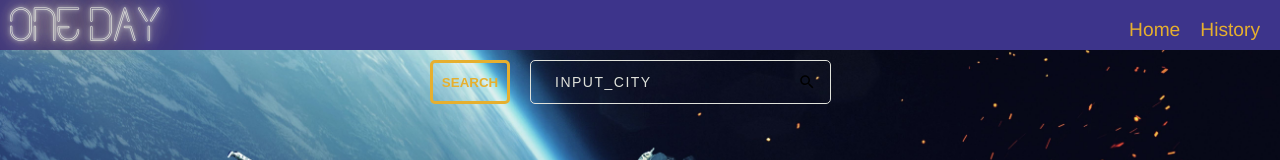
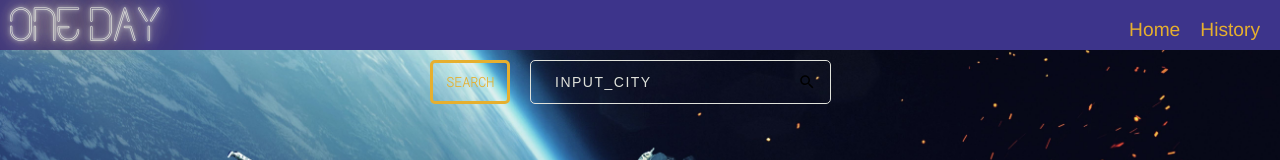
Before and after one commit to puentebravo/oneDay, a React (Create React App) app in the folder client/: page / in a window 1280 px wide. Shown: the top 160 px of the page. Built offline with nearby package versions, Linux system fonts and the light colour scheme; no server answers.

Commit message:
Changed button font

```diff
--- a/client/src/App.css
+++ b/client/src/App.css
@@ -76,6 +76,7 @@ nav h1 {
   text-align: center;
   color: #000;
   text-transform: uppercase;
+  font-family: "Roboto Mono", monospace;
   font-weight: 600;
   margin: 10px;
   cursor: pointer;
```
